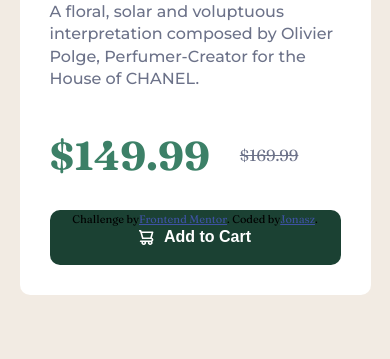
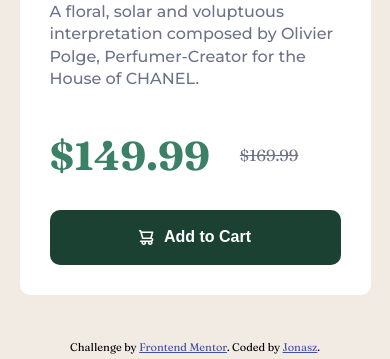
Before and after one commit to jonaszdecember7-lab/product-preview-card-component-main, a plain HTML site: page index.html in a window 390 px wide. Shown: the part 618-977 px from the top of the page. Before the commit the page ends 933 px from the top, so only its background shows below. Drawn offline with Linux system fonts and the light colour scheme.

Commit message:
Finished product

```diff
--- a/index.css
+++ b/index.css
@@ -7,10 +7,14 @@ body {
   font-family: 'Fraunces', serif;
   background-color: hsl(30, 38%, 92%);
   margin: 0;
-    min-height: 100vh;
+  min-height: 100vh;
+}
+
+.wrapper {
   display: flex;
-   justify-content: center;
+  justify-content: center;
   align-items: center;
+  min-height: 100vh;
 }
 
 h1 {
@@ -113,12 +117,14 @@ button .cart-icon {
 
 .attribution {
   position: fixed;
-  bottom: 0;
-  left: 0;
-  right: 0;
-  display: flex;
-  justify-content: center;
+  bottom: 10px;
+  left: 50%;
+  transform: translateX(-50%);
+  font-size: 11px;
+  text-align: center;
+  padding: 5px 10px;
 }
+
 
 
 /*Mobile layouts*/
@@ -143,4 +149,9 @@ button .cart-icon {
     font-size: 35px;
     width: 100%;
 }
+ .attribution {
+    position: static;
+    transform: none;
+    margin-top: 20px;
+  }
 }
--- a/index.html
+++ b/index.html
@@ -15,6 +15,7 @@
   </style>
 </head>
 <body>
+<div class="wrapper">
   <main>
       <img src="images/image-product-desktop.jpg" alt="Perfume bottle" class="product-image"/>
       <div class="product-details">
@@ -37,6 +38,7 @@
         Add to Cart</button>
     </div>
   </main>
+</div>
   <div class="attribution">
     Challenge by <a href="https://www.frontendmentor.io?ref=challenge" target="_blank">Frontend Mentor</a>.
     Coded by <a href="#">Jonasz</a>.
```
Lines whose indentation alone changed are shown as unchanged.
